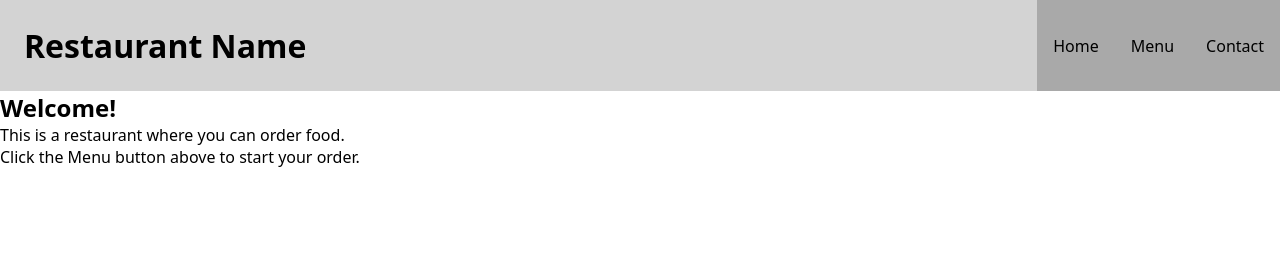
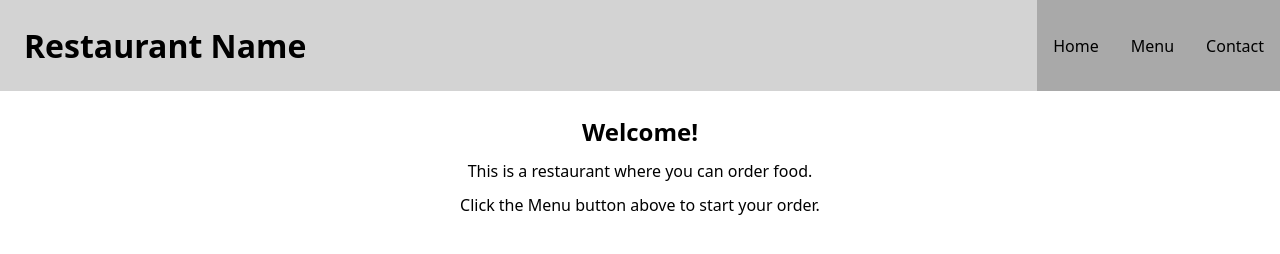
Before and after one commit to ap-ple/restaurant, a website built with webpack: page src/template.html in a window 1280 px wide. Built offline with nearby package versions, Linux system fonts and the light colour scheme.

Commit message:
Add basic main styles

```diff
--- a/src/contactContent.js
+++ b/src/contactContent.js
@@ -1,5 +1,5 @@
 
 const contact = document.createElement("h2");
-contact.innerText = "Contact";
+contact.innerText = "Contact Us";
 
 export default [contact,];
--- a/src/styles.css
+++ b/src/styles.css
@@ -51,3 +51,11 @@ body>header>nav>button:active {
 body>header>nav>button:focus-visible {
    z-index: 1;
 }
+
+body>main {
+   display: flex;
+   flex-flow: column;
+   align-items: center;
+   gap: 12px;
+   padding: 24px;
+}
```
